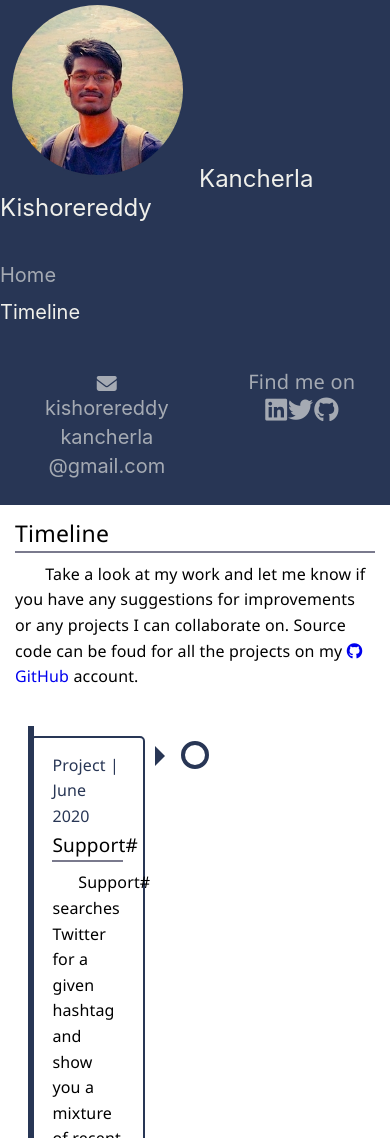
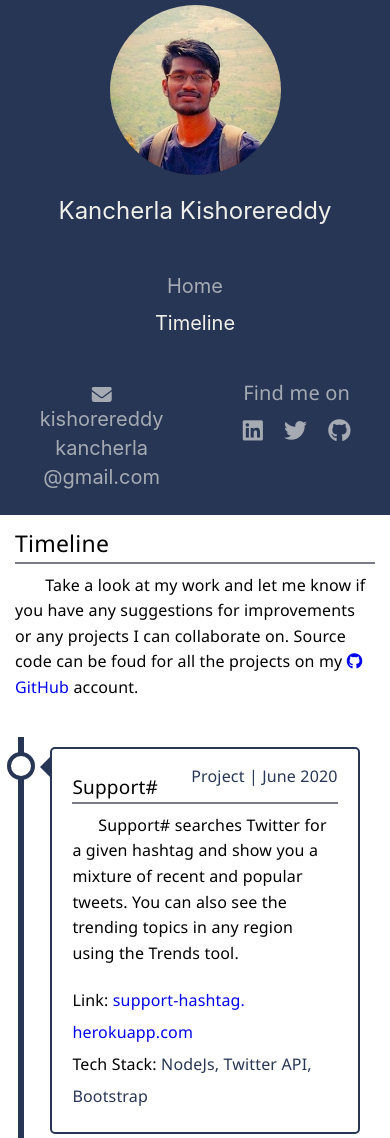
Before and after one commit to kancherlakishorereddy/kancherlakishorereddy.gihub.io, a plain HTML site: page projects.html in a window 390 px wide. Shown: the part 22-1160 px from the top of the page. Drawn offline with Linux system fonts and the light colour scheme.

Commit message:
css updates

```diff
--- a/styles.css
+++ b/styles.css
@@ -227,6 +227,8 @@ h3{
         font-size: 23px;
     }
     .side-nav a.t{
+        display: block;
+        margin: 1.25vh auto;
         font-size: 26px;
     }
     .side-nav a.ii i{
@@ -398,6 +400,11 @@ h3{
 
 @media screen and (max-width: 450px){
 
+    .side-nav{
+        float: none;
+        position: relative;
+        text-align: center;
+    }
     .side-nav img{
         max-width: 175px;
         margin: 10px;
@@ -408,7 +415,13 @@ h3{
         font-size: 20px;
     }
     .side-nav a.t{
+        display: block;
+        margin: 1vh auto;
         font-size: 24px;
+    }
+    .side-nav a.ii i{
+        margin: 10px;
+        font-size: 23px;
     }
     .content{
         float: none;
@@ -423,7 +436,25 @@ h3{
     .content p{
         font-size: 16px;
     }
+
     .timeline::after {
-        left: 11px;
+        left: 1px;
+    }
+    .container.left, .container.right {
+      width: 100%;
+      padding-left: 30px;
+      padding-right: 10px;
+    }
+    .container::before {
+      left: 20px;
+      border: medium solid #283655;
+      border-width: 10px 10px 10px 0;
+      border-color: transparent #283655 transparent transparent;
+    }
+    .right {
+      left: 0%;
+    }
+    .left::after, .right::after {
+      left: -13px;
     }
 }
```
